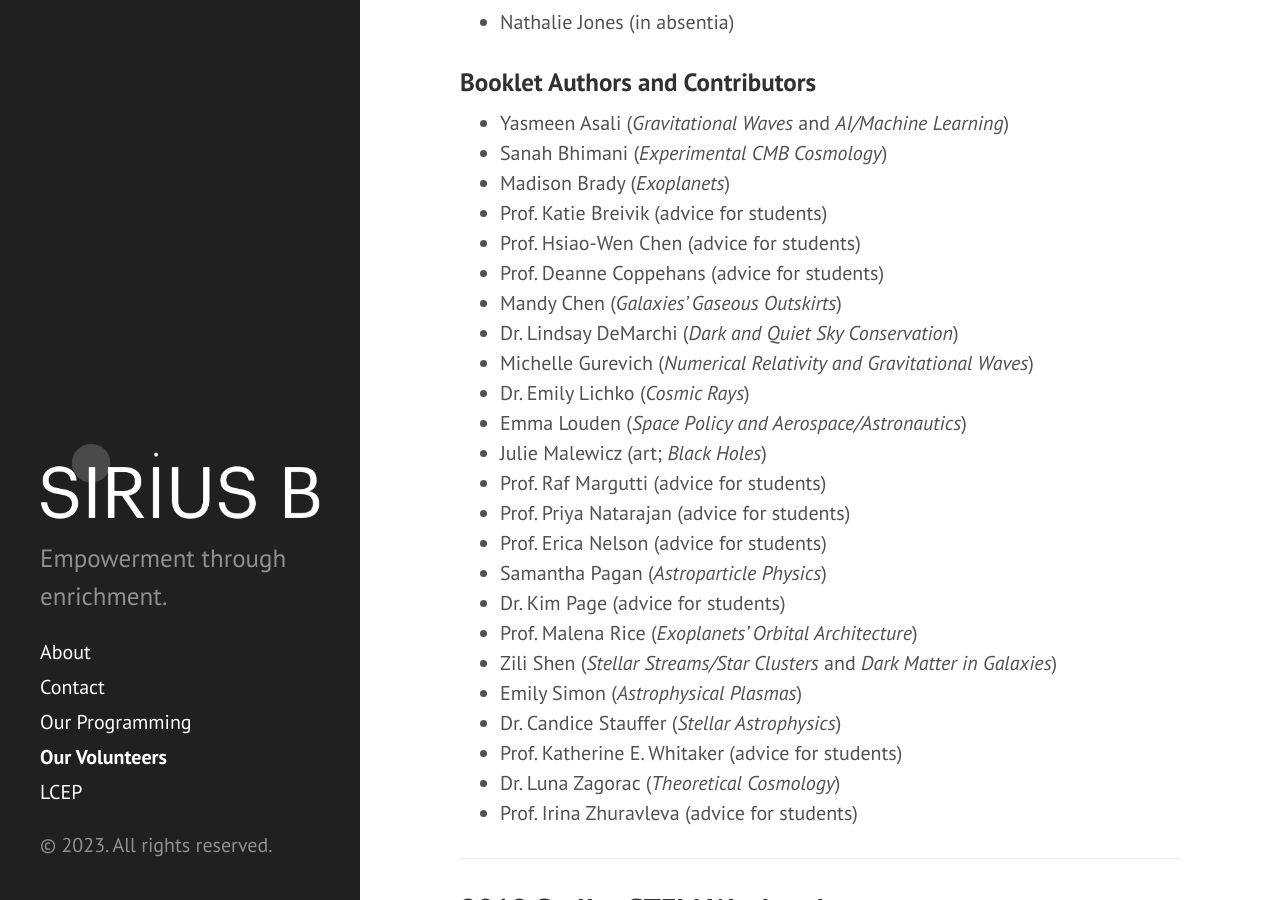
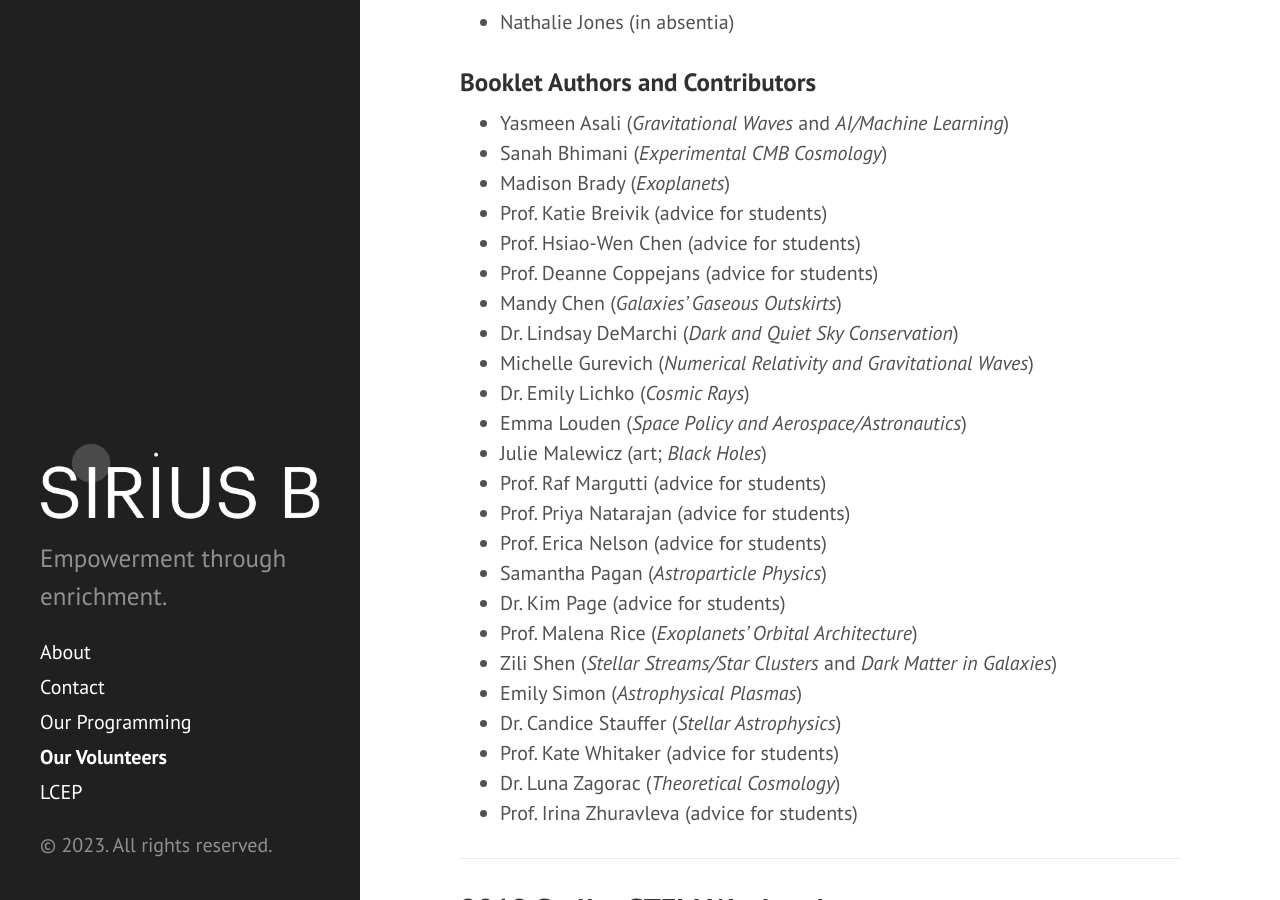
Before and after one commit to siriusb-org/siriusb-org.github.io, a Jekyll site: the page built from volunteers.md, in a window 1280 px wide and 900 px high, scrolled down 592 px. Built offline with Jekyll 4.4.1, drawn with Linux system fonts in a browser that asks for light colours.

Commit message:
fix typo

```diff
--- a/volunteers.md
+++ b/volunteers.md
@@ -20,7 +20,7 @@ Funded by the International Astronomical Union North American Regional Office of
 - Madison Brady (*Exoplanets*)
 - Prof. Katie Breivik (advice for students)
 - Prof. Hsiao-Wen Chen (advice for students)
-- Prof. Deanne Coppehans (advice for students)
+- Prof. Deanne Coppejans (advice for students)
 - Mandy Chen (*Galaxies' Gaseous Outskirts*)
 - Dr. Lindsay DeMarchi (*Dark and Quiet Sky Conservation*)
 - Michelle Gurevich (*Numerical Relativity and Gravitational Waves*)
@@ -36,7 +36,7 @@ Funded by the International Astronomical Union North American Regional Office of
 - Zili Shen (*Stellar Streams/Star Clusters* and *Dark Matter in Galaxies*)
 - Emily Simon (*Astrophysical Plasmas*)
 - Dr. Candice Stauffer (*Stellar Astrophysics*)
-- Prof. Katherine E. Whitaker (advice for students)
+- Prof. Kate Whitaker (advice for students)
 - Dr. Luna Zagorac (*Theoretical Cosmology*)
 - Prof. Irina Zhuravleva (advice for students)
 
```
